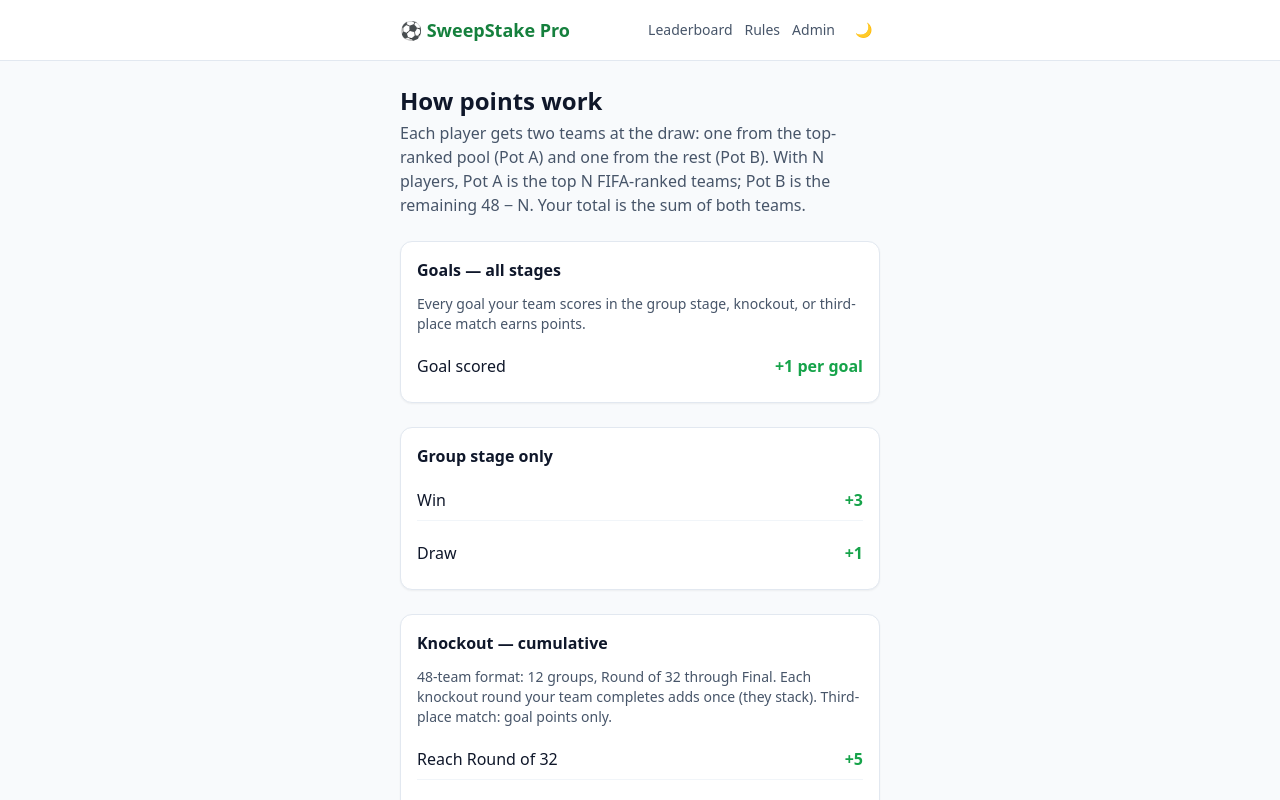
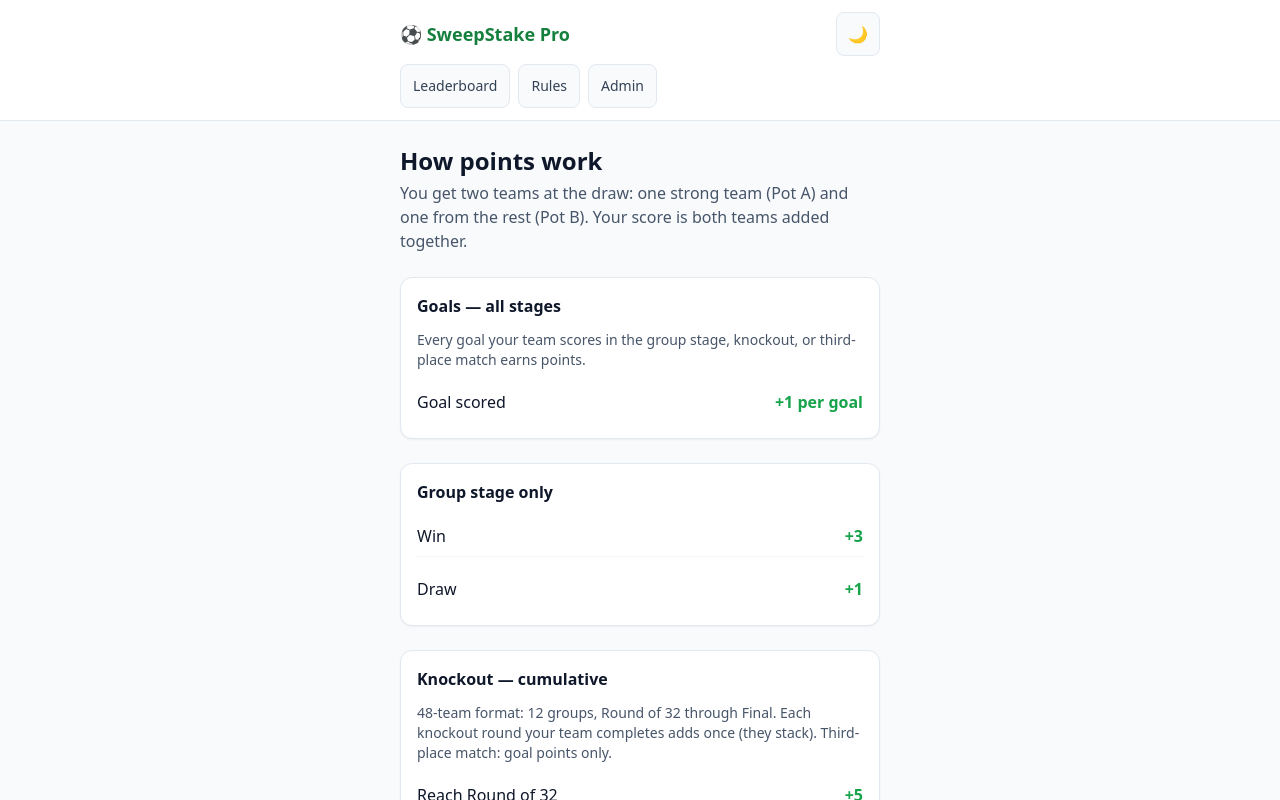
Before and after one commit to samstanger-prog/sweepstake-pro, a Next.js app: page /rules in a window 1280 px wide. Shown: the top 800 px of the page. Built offline with nearby package versions, Linux system fonts and the light colour scheme.

Commit message:
rule update + button change easy

```diff
--- a/app/rules/page.tsx
+++ b/app/rules/page.tsx
@@ -1,4 +1,5 @@
 import Link from "next/link";
+import { WC2026_TEAMS } from "@/lib/mock/wc2026-teams";
 import {
   GOAL_POINTS,
   GROUP_DRAW_POINTS,
@@ -8,16 +9,18 @@ import {
   WORLD_CUP_WINNER_BONUS,
 } from "@/lib/scoring/rules";
 
+const RANKED_TEAMS = [...WC2026_TEAMS].sort(
+  (a, b) => a.fifa_rank - b.fifa_rank
+);
+
 export default function RulesPage() {
   return (
     <div className="space-y-6">
       <div>
         <h1 className="text-2xl font-bold">How points work</h1>
         <p className="mt-1 text-slate-600 dark:text-slate-400">
-          Each player gets two teams at the draw: one from the top-ranked pool
-          (Pot A) and one from the rest (Pot B). With N players, Pot A is the
-          top N FIFA-ranked teams; Pot B is the remaining 48 − N. Your total is
-          the sum of both teams.
+          You get two teams at the draw: one strong team (Pot A) and one from
+          the rest (Pot B). Your score is both teams added together.
         </p>
       </div>
 
@@ -53,6 +56,43 @@ export default function RulesPage() {
         <RuleRow label="Win World Cup" points={WORLD_CUP_WINNER_BONUS} />
       </section>
 
+      <section className="card space-y-3">
+        <div>
+          <h2 className="font-semibold">World Cup 2026 teams (FIFA ranking)</h2>
+          <p className="mt-1 text-sm text-slate-600 dark:text-slate-400">
+            Rankings as at draw —{" "}
+            <a
+              href="https://inside.fifa.com/fifa-world-ranking/men"
+              target="_blank"
+              rel="noopener noreferrer"
+              className="text-pitch-600 hover:underline dark:text-pitch-500"
+            >
+              verify on FIFA.com →
+            </a>
+          </p>
+        </div>
+        <ul className="divide-y divide-slate-100 dark:divide-slate-700">
+          {RANKED_TEAMS.map((team) => (
+            <li
+              key={team.code}
+              className="flex items-center justify-between gap-2 py-2 first:pt-0 last:pb-0"
+            >
+              <span className="flex min-w-0 items-center gap-2">
+                <span className="w-8 shrink-0 text-sm font-medium text-slate-500 dark:text-slate-400">
+                  #{team.fifa_rank}
+                </span>
+                <span className="truncate">
+                  {team.flag_emoji} {team.name}
+                </span>
+              </span>
+              <span className="shrink-0 text-xs text-slate-500 dark:text-slate-400">
+                Group {team.group_name}
+              </span>
+            </li>
+          ))}
+        </ul>
+      </section>
+
       <Link
         href="/leaderboard"
         className="block text-center text-pitch-600 hover:underline"
--- a/components/Header.tsx
+++ b/components/Header.tsx
@@ -1,33 +1,32 @@
 import Link from "next/link";
 import { ThemeToggle } from "./ThemeToggle";
+
+const navLinkClass =
+  "inline-flex min-h-11 items-center justify-center rounded-lg border border-slate-200 bg-slate-50 px-2.5 py-2 text-sm font-medium text-slate-700 transition active:scale-95 hover:bg-slate-100 dark:border-slate-600 dark:bg-slate-800 dark:text-slate-200 dark:hover:bg-slate-700 sm:px-3";
 
 export function Header() {
   return (
     <header className="sticky top-0 z-50 border-b border-slate-200 bg-white/90 backdrop-blur dark:border-slate-700 dark:bg-slate-900/90">
-      <div className="mx-auto flex max-w-lg items-center justify-between px-4 py-3">
-        <Link href="/" className="text-lg font-bold text-pitch-700 dark:text-pitch-500">
-          ⚽ SweepStake Pro
-        </Link>
-        <nav className="flex items-center gap-3 text-sm font-medium">
+      <div className="mx-auto max-w-lg space-y-2 px-4 py-3">
+        <div className="flex items-center justify-between gap-2">
           <Link
-            href="/leaderboard"
-            className="text-slate-600 hover:text-pitch-600 dark:text-slate-300"
+            href="/"
+            className="text-lg font-bold text-pitch-700 dark:text-pitch-500"
           >
+            ⚽ SweepStake Pro
+          </Link>
+          <ThemeToggle />
+        </div>
+        <nav className="flex flex-wrap gap-2">
+          <Link href="/leaderboard" className={navLinkClass}>
             Leaderboard
           </Link>
-          <Link
-            href="/rules"
-            className="text-slate-600 hover:text-pitch-600 dark:text-slate-300"
-          >
+          <Link href="/rules" className={navLinkClass}>
             Rules
           </Link>
-          <Link
-            href="/admin"
-            className="text-slate-600 hover:text-pitch-600 dark:text-slate-300"
-          >
+          <Link href="/admin" className={navLinkClass}>
             Admin
           </Link>
-          <ThemeToggle />
         </nav>
       </div>
     </header>
--- a/components/ThemeToggle.tsx
+++ b/components/ThemeToggle.tsx
@@ -29,7 +29,7 @@ export function ThemeToggle() {
     <button
       type="button"
       onClick={toggle}
-      className="rounded-lg p-2 text-slate-500 hover:bg-slate-100 dark:hover:bg-slate-700"
+      className="inline-flex min-h-11 min-w-11 items-center justify-center rounded-lg border border-slate-200 bg-slate-50 text-slate-500 transition active:scale-95 hover:bg-slate-100 dark:border-slate-600 dark:bg-slate-800 dark:hover:bg-slate-700"
       aria-label="Toggle dark mode"
     >
       {dark ? "☀️" : "🌙"}
```
